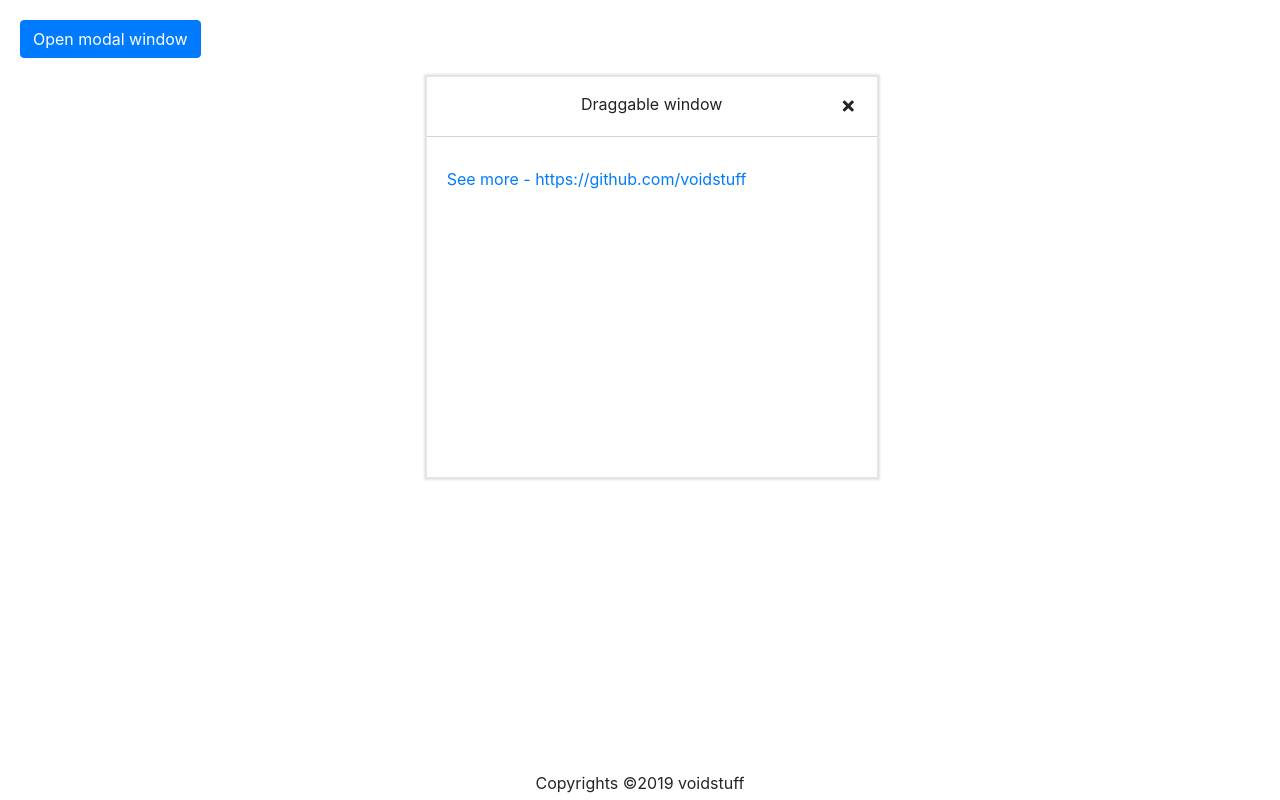
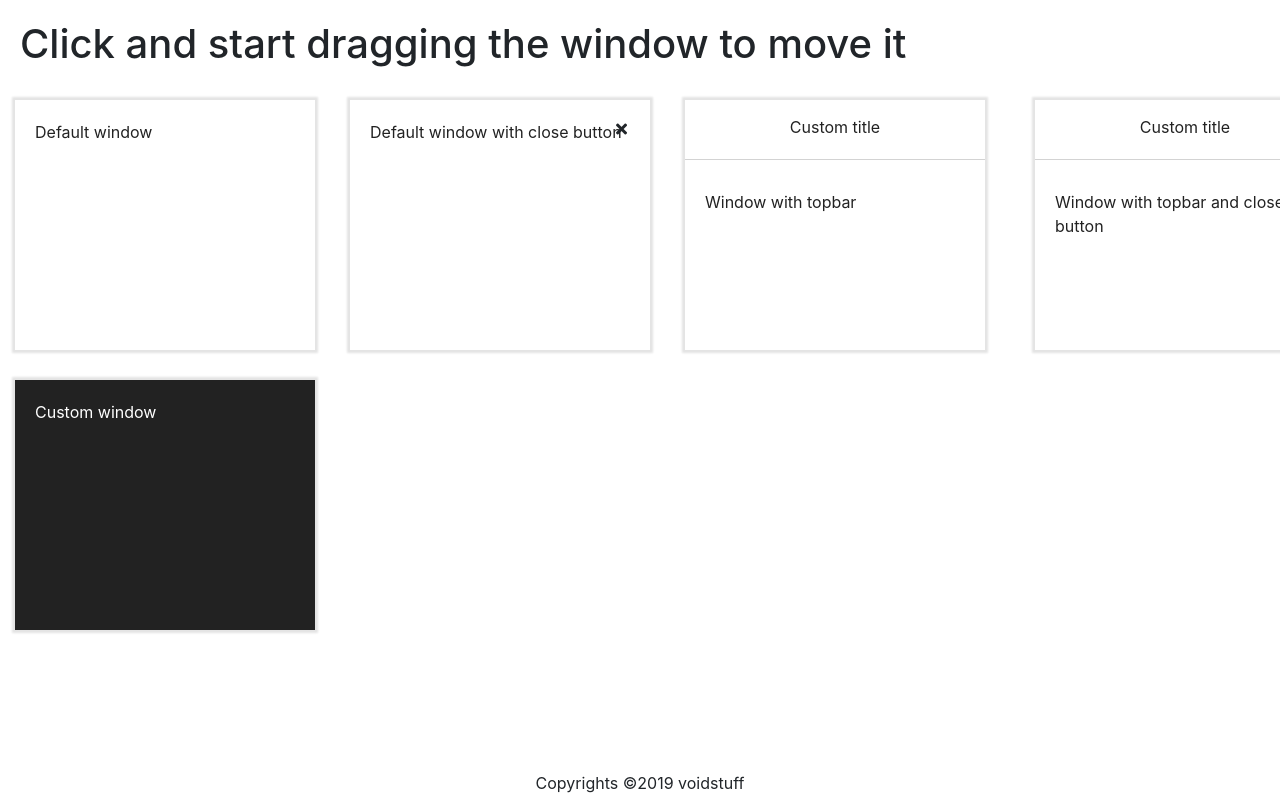
Before and after one commit to Incez/snotify, a React app: page / in a window 1280 px wide. Built offline with nearby package versions, Linux system fonts and the light colour scheme.

Commit message:
Addedd window types

```diff
--- a/src/Draggable.js
+++ b/src/Draggable/Draggable.js
@@ -91,13 +91,18 @@ class Draggable extends Component {
     initialPos = () => {
         let x = 0, y = 0;
 
+        let element = document.getElementById(this.props.id);
+
         // Check if initPos was defined.
         if(!this.props.initPos) {
             if($(window).width() > 768) {
-                // Get window width, height.
-                x = $(window).width() / 3;
-                y = ($(window).height() / 3) - 190;
+                // Get window width, height (center).
+                x = ($(window).width() / 2) - (element.clientWidth / 2)
+                y = ($(window).height() / 2) - (element.clientHeight / 2)
             }
+        } else {
+            x = this.props.initPos.x;
+            y = this.props.initPos.y;
         }
 
         // Set start position.
--- /dev/null
+++ b/src/Draggable/index.js
@@ -0,0 +1,9 @@
+// Window component
+export { default as Draggable } from './view/Common/Window';
+
+// Window type.
+export const WINDOW_CUSTOM = "window-custom";
+export const WINDOW_DEFAULT = "window-default";
+export const WINDOW_DEFAULT_WITH_BUTTON = "window-default-with-button";
+export const WINDOW_DRAGGABLE_TOPBAR = "window-draggable-topbar";
+export const WINDOW_DRAGGABLE_TOPBAR_WITH_BUTTON = "window-draggable-topbar-with-button";
--- /dev/null
+++ b/src/Draggable/style/common.css
@@ -0,0 +1,12 @@
+.line-light {
+    width: 100%;
+    height: 1px;
+    border-bottom: 1px solid lightgray;
+    margin: 10px 0;
+}
+
+.draggable-window-close-btn {
+    position: absolute;
+    top: 10px;
+    right: 10px;
+}
--- a/test/style/window.css
+++ b/src/Draggable/style/window.css
@@ -1,4 +1,4 @@
-#draggable-window {
+.draggable-window {
     position: fixed;
     width: 450px;
     height: 400px;
@@ -13,16 +13,8 @@
     animation: zoom-in-animation 0.2s ease-in-out;
 }
 
-#draggable-window-top {
+#draggable-window-topbar {
     width: 100%;
-}
-
-#draggable-window-content {
-    padding: 20px;
-}
-
-#draggable-window-content a {
-    text-decoration: none;
 }
 
 #draggable-window-title {
@@ -30,12 +22,6 @@
     padding-top: 15px;
     padding-bottom: 10px;
     text-align: center;
-}
-
-#draggable-window-close-btn {
-    position: absolute;
-    top: 10px;
-    right: 10px;
 }
 
 @keyframes zoom-in-animation {
--- /dev/null
+++ b/src/Draggable/view/Common/CloseButton.js
@@ -0,0 +1,13 @@
+// Packages
+import React from 'react';
+
+const CloseButton = (props) => {
+    return (
+        <button type="button" className="btn btn default draggable-window-close-btn"
+            onClick={ event => props.toggleWindow(event) }>
+            <i className="fas fa-times"></i>
+        </button>
+    );
+}
+
+export default CloseButton;
--- /dev/null
+++ b/src/Draggable/view/Common/TopBar.js
@@ -0,0 +1,23 @@
+// Packages
+import React from 'react';
+
+// Views
+import CloseButton from './CloseButton';
+
+// Styles
+import '../../style/common.css';
+
+const TopBar = (props) => {
+    return(
+        <div id="draggable-window-topbar">
+            <div id="draggable-window-title">{ props.title }</div>
+            { props.withButton
+                ? <CloseButton toggleWindow={ props.toggleWindow } />
+                : null
+            }
+            <div className="line-light"></div>
+        </div>
+    )
+}
+
+export default TopBar;
--- /dev/null
+++ b/src/Draggable/view/Common/Window.js
@@ -0,0 +1,111 @@
+// Packages
+import React, { Component } from 'react';
+
+// Views
+import Draggable from '../../Draggable';
+import TopBar from './TopBar';
+import CloseButton from './CloseButton';
+
+// Consts
+import {
+    WINDOW_CUSTOM,
+    WINDOW_DEFAULT,
+    WINDOW_DEFAULT_WITH_BUTTON,
+    WINDOW_DRAGGABLE_TOPBAR,
+    WINDOW_DRAGGABLE_TOPBAR_WITH_BUTTON
+} from '../../index';
+
+// Style
+import '../../style/window.css';
+
+class Window extends Component {
+    constructor(props) {
+        super(props);
+
+        this.state = {
+            showWindow: true
+        };
+    }
+
+    toggleWindow = event => {
+        event.preventDefault();
+
+        this.setState(prevState => ({
+            showWindow: !prevState.showWindow
+        }));
+    }
+
+    render = () => {
+        const { type, title, id, style, className, initPos, overlay } = this.props;
+        const { showWindow } = this.state;
+
+        // Get child components.
+        const children = React.Children.only(this.props.children);
+        const childrenClassName = children.props.className || '';
+
+        return (
+            <div>
+                {(() => {
+                    switch(type) {
+                        case WINDOW_CUSTOM:
+                            return(
+                                <Draggable id={ id } style = { style } className={ className ? className : "draggable-window" }
+                                    initPos={ initPos } overlay={ overlay }>
+                                    { React.cloneElement(children, {
+                                        className: childrenClassName
+                                    })}
+                                </Draggable>
+                            );
+                        case WINDOW_DEFAULT:
+                            return(
+                                <Draggable id="default-window" style = { style } className="draggable-window" initPos={ initPos }>
+                                    { React.cloneElement(children, {
+                                        className: childrenClassName
+                                    })}
+                                </Draggable>
+                            );
+                        case WINDOW_DEFAULT_WITH_BUTTON:
+                            return(
+                                showWindow
+                                    ? <Draggable id="default-window" style = { style } className="draggable-window" initPos={ initPos }>
+                                        <div>
+                                            <CloseButton toggleWindow={ this.toggleWindow } />
+                                            { React.cloneElement(children, {
+                                                className: childrenClassName
+                                            })}
+                                        </div>
+                                      </Draggable>
+                                    : null
+                            );
+                        case WINDOW_DRAGGABLE_TOPBAR:
+                            return(
+                                <Draggable id="default-window" style = { style } className="draggable-window" initPos={ initPos }
+                                    overlay={ <TopBar title={ title ? title : "Title"} /> }>
+                                    { React.cloneElement(children, {
+                                        className: childrenClassName
+                                    })}
+                                </Draggable>
+                            );
+                        case WINDOW_DRAGGABLE_TOPBAR_WITH_BUTTON:
+                            return(
+                                showWindow
+                                    ? <Draggable id="default-window" style = { style } className="draggable-window" initPos={ initPos }
+                                        overlay={ <TopBar toggleWindow={ this.toggleWindow } title={ title ? title : "Title"} withButton /> }>
+                                        { React.cloneElement(children, {
+                                            className: childrenClassName
+                                        })}
+                                      </Draggable>
+                                    : null
+                            );
+                    }
+                })()}
+            </div>
+        );
+    }
+}
+
+export default Window;
+
+function newFunction() {
+    return "default";
+}
--- a/test/components/App.js
+++ b/test/components/App.js
@@ -2,42 +2,66 @@
 import React, { Component } from 'react';
 
 // Views
-import Window from './View/Window';
-import Footer from './View/Footer';
+import Footer from './Footer';
+import {
+    Draggable,
+    WINDOW_CUSTOM,
+    WINDOW_DEFAULT,
+    WINDOW_DEFAULT_WITH_BUTTON,
+    WINDOW_DRAGGABLE_TOPBAR,
+    WINDOW_DRAGGABLE_TOPBAR_WITH_BUTTON
+} from '../../src/Draggable';
 
 // Style
 import 'bootstrap/dist/css/bootstrap.css';
 import '../style/main.css';
 
+const styles = {
+    position: {
+        position: "realtive"
+    },
+    size: {
+        width: "300px",
+        height: "250px"
+    },
+    padding: {
+        padding: "20px"
+    }
+}
+
 class App extends Component {
     constructor(props) {
         super(props);
-
-        this.state = {
-            showWindow: true
-        };
-    }
-
-    /* Toggle modal window (onClick event).
-    */
-    toggleWindow = event => {
-        event.preventDefault();
-
-        this.setState(prevState => ({
-            showWindow: !prevState.showWindow
-        }));
     }
 
     render = () => {
-        const { showWindow } = this.state;
+        /* If you don't specify initPos, the window will appear in the middle of the browser window.
+         */
 
         return (
             <div>
-                <button className="btn btn-primary" onClick={ event => this.toggleWindow(event) } id="open-modal-btn">Open modal window</button>
-                { showWindow
-                    ? <Window toggleWindow={ this.toggleWindow } />
-                    : null
-                }
+                <h1 style={styles.padding }>Click and start dragging the window to move it</h1>
+
+                <Draggable type={ WINDOW_DEFAULT } title="Window with topbar"
+                    initPos={ { x: 15, y: 100 } } style={ styles.size }>
+                    <div className="window-content">Default window</div>
+                </Draggable>
+                <Draggable type={ WINDOW_DEFAULT_WITH_BUTTON } title="Window with topbar"
+                    initPos={ { x: 350, y: 100 } } style={ styles.size }>
+                    <div className="window-content">Default window with close button</div>
+                </Draggable>
+                <Draggable type={ WINDOW_DRAGGABLE_TOPBAR } title="Custom title"
+                    initPos={ { x: 685, y: 100 } } style={ styles.size }>
+                    <div className="window-content">Window with topbar</div>
+                </Draggable>
+                <Draggable type={ WINDOW_DRAGGABLE_TOPBAR_WITH_BUTTON } title="Custom title"
+                    initPos={ { x: 1035, y: 100 } } style={ styles.size }>
+                    <div className="window-content">Window with topbar and close button</div>
+                </Draggable>
+                <Draggable type={ WINDOW_CUSTOM } title="Custom title" initPos={ { x: 15, y: 380 } }
+                    style={ styles.size } className="my-window">
+                    <div className="window-content">Custom window</div>
+                </Draggable>
                 <Footer />
             </div>
         )
--- a/test/components/View/Window/WindowContent.js
+++ /dev/null
@@ -1,12 +0,0 @@
-// Packages
-import React from 'react';
-
-const WindowContent = (props) => {
-    return (
-        <div id="draggable-window-content">
-            <a href="https://github.com/voidstuff/Draggable" target="_blank">See more - https://github.com/voidstuff</a>
-        </div>
-    )
-}
-
-export default WindowContent;
--- a/test/components/View/Window/WindowTitle.js
+++ /dev/null
@@ -1,20 +0,0 @@
-// Packages
-import React from 'react';
-
-const WindowTitle = (props) => {
-    return (
-        <div id="draggable-window-top">
-            <div id="draggable-window-title">Draggable window</div>
-            <button
-                type="button"
-                id="draggable-window-close-btn"
-                className="btn btn default"
-                onClick={ event => props.toggleWindow(event) }>
-                <i className="fas fa-times"></i>
-            </button>
-            <div className="line-light"></div>
-        </div>
-    )
-}
-
-export default WindowTitle;
--- a/test/components/View/Window/index.js
+++ /dev/null
@@ -1,20 +0,0 @@
-// Packages
-import React from 'react';
-
-// Views
-import Draggable from '../../../../src/Draggable';
-import WindowTitle from './WindowTitle';
-import WindowContent from './WindowContent';
-
-// Styles
-import '../../../style/window.css';
-
-const Window = (props) => {
-    return (
-        <Draggable id="draggable-window" overlay={ <WindowTitle toggleWindow={ props.toggleWindow } /> }>
-            <WindowContent />
-        </Draggable>
-    )
-}
-
-export default Window;
--- a/test/style/main.css
+++ b/test/style/main.css
@@ -3,15 +3,19 @@ body, html {
     padding: 0;
 }
 
-.line-light {
-    width: 100%;
-    height: 1px;
-    border-bottom: 1px solid lightgray;
-    margin: 10px 0;
+.window-content {
+    padding: 20px;
 }
 
-#open-modal-btn {
-    margin: 20px;
+.my-window {
+    position: fixed;
+    z-index: 1;
+
+    background-color: #222;
+    -webkit-box-shadow: 0px 0px 5px 5px rgba(228,228,228,1);
+    -moz-box-shadow: 0px 0px 5px 5px rgba(228,228,228,1);
+    box-shadow: 0px 0px 2px 3px rgba(228,228,228,1);
+    color: #fff;
 }
 
 footer {
```
Also changed, not shown: test/components/Footer.js (renamed from test/components/View/Footer/index.js, +2 -2 lines).
